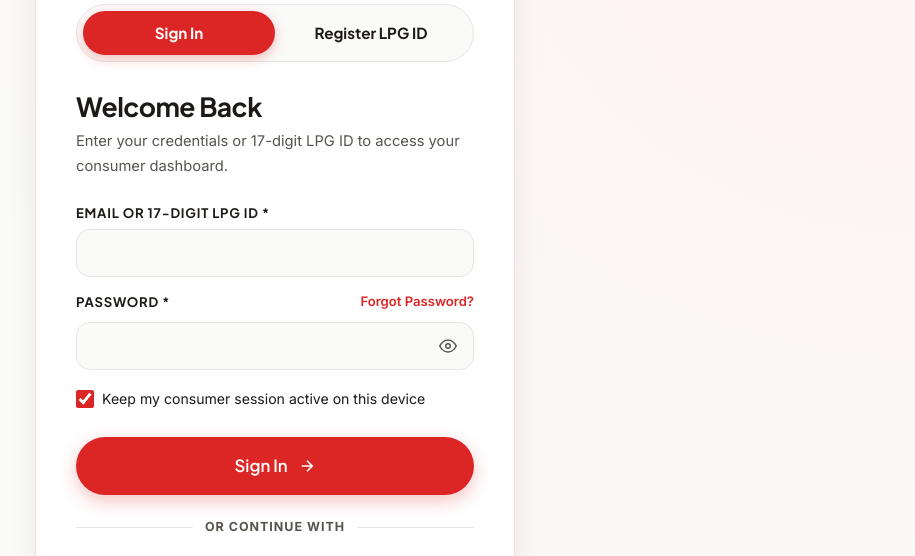
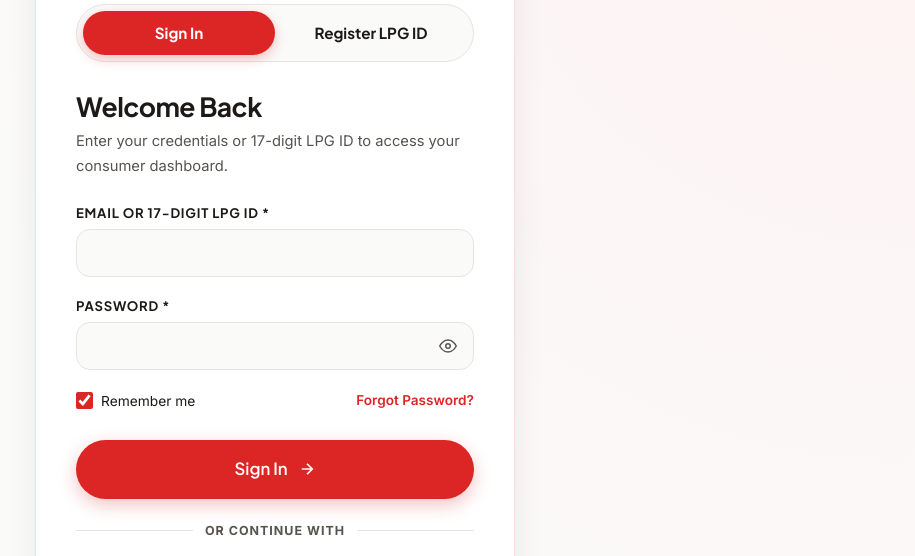
Before and after one commit to HTMLStaticWorks-Org/LPG_Gas_Agency_Delivery, a plain HTML site: page login.html in a window 1280 px wide. Shown: the part 201-757 px from the top of the page, without its empty margins (365-1280 px from the left). Drawn offline with Linux system fonts and the light colour scheme.

Commit message:
Align Remember me and Forgot Password on same row in login page

```diff
--- a/login.html
+++ b/login.html
@@ -91,10 +91,7 @@
             </div>
 
             <div class="form-group">
-              <div style="display:flex; justify-content:space-between; align-items:center; margin-block-end:8px;">
-                <label for="loginPassword" class="form-label" style="margin:0; line-height:1;">Password *</label>
-                <a href="#" onclick="event.preventDefault(); showToast('Password reset PIN has been sent via SMS to your registered mobile number.');" style="font-size:0.82rem; color:var(--accent-primary); font-weight:600; text-decoration:none; line-height:1; display:inline-flex; align-items:center;">Forgot Password?</a>
-              </div>
+              <label for="loginPassword" class="form-label">Password *</label>
               <div class="password-input-wrap">
                 <input type="password" id="loginPassword" class="form-control" placeholder="" value="" required>
                 <button type="button" class="toggle-password-btn" data-target="loginPassword" aria-label="Show password" aria-pressed="false">
@@ -103,9 +100,12 @@
               </div>
             </div>
 
-            <div style="display:flex; align-items:center; gap:8px;">
-              <input type="checkbox" id="rememberMe" checked style="width:18px; height:18px; accent-color:var(--accent-primary);">
-              <label for="rememberMe" style="font-size:0.88rem; color:var(--text-main); cursor:pointer;">Keep my consumer session active on this device</label>
+            <div class="login-options-row" style="display:flex; justify-content:space-between; align-items:center; gap:16px; flex-wrap:wrap; margin-block:2px;">
+              <label for="rememberMe" style="display:inline-flex; align-items:center; gap:8px; font-size:0.86rem; color:var(--text-main); cursor:pointer; margin:0;">
+                <input type="checkbox" id="rememberMe" checked style="width:17px; height:17px; accent-color:var(--accent-primary); flex-shrink:0;">
+                <span>Remember me</span>
+              </label>
+              <a href="#" onclick="event.preventDefault(); showToast('Password reset PIN has been sent via SMS to your registered mobile number.');" style="font-size:0.85rem; color:var(--accent-primary); font-weight:600; text-decoration:none; white-space:nowrap;">Forgot Password?</a>
             </div>
 
             <button type="submit" class="btn btn-primary btn-lg" style="width:100%; margin-top:8px;">
@@ -133,7 +133,7 @@
               </button>
             </div>
 
-            <div style="background:var(--color-soft-green); padding:12px 16px; border-radius:var(--radius-md); font-size:0.82rem; color:var(--text-muted); border:1px dashed rgba(2, 132, 199, 0.3); text-align:center;">
+            <div style="background:var(--color-soft-green); padding:12px 16px; border-radius:var(--radius-md); font-size:0.82rem; color:var(--text-muted); border:1px dashed var(--color-card-border); text-align:center;">
               <strong>Quick Consumer Access:</strong> Click Sign In with the pre-filled credentials to explore your consumer dashboard.
             </div>
           </form>
```
